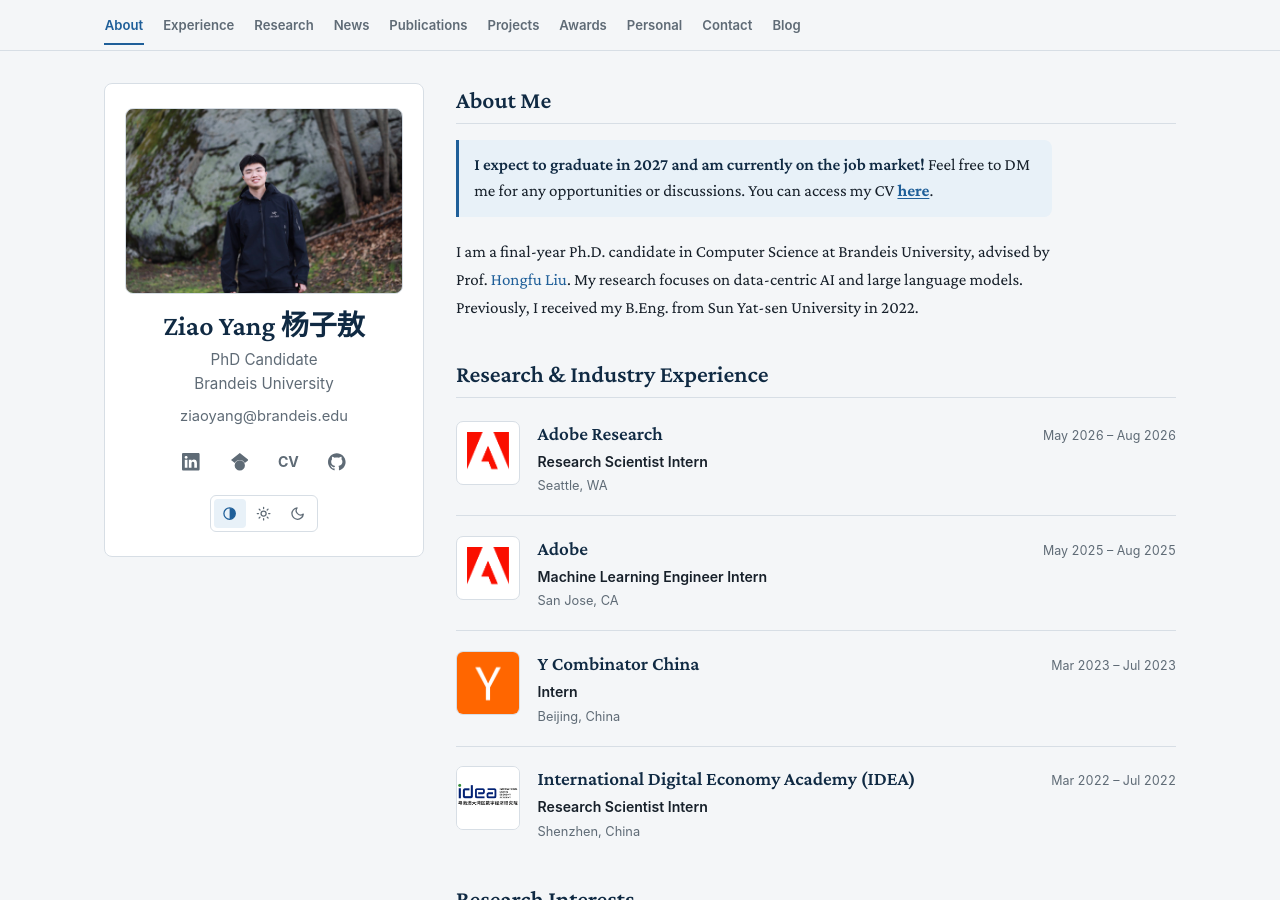
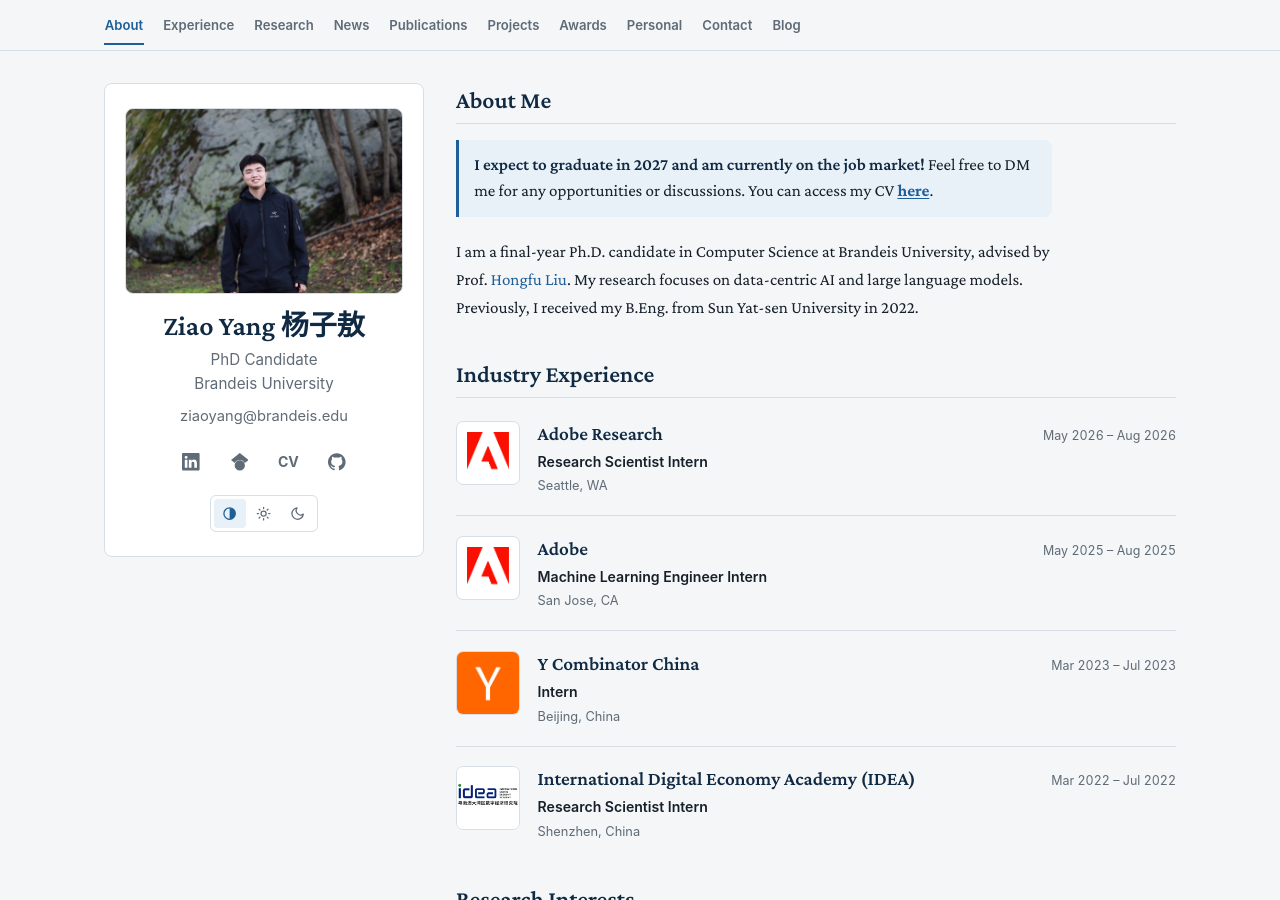
Before and after one commit to yangziao56/homepage, a Jekyll site: the page built from index.md, in a window 1280 px wide and 900 px high. Built offline with Jekyll 4.4.1, drawn with Linux system fonts in a browser that asks for light colours; our own code applies the rules of GitHub Pages for plain Markdown files.

Commit message:
Rename homepage section to Industry Experience

```diff
--- a/_layouts/homepage.html
+++ b/_layouts/homepage.html
@@ -92,7 +92,7 @@
     <nav class="page-nav" aria-label="On this page">
       <div class="page-nav-inner">
         <a href="{% unless page.url == '/' %}{{ '/' | relative_url }}{% endunless %}#about-me">About</a>
-        <a href="{% unless page.url == '/' %}{{ '/' | relative_url }}{% endunless %}#research--industry-experience">Experience</a>
+        <a href="{% unless page.url == '/' %}{{ '/' | relative_url }}{% endunless %}#industry-experience">Experience</a>
         <a href="{% unless page.url == '/' %}{{ '/' | relative_url }}{% endunless %}#research-interests">Research</a>
         <a href="{% unless page.url == '/' %}{{ '/' | relative_url }}{% endunless %}#news">News</a>
         <a href="{% unless page.url == '/' %}{{ '/' | relative_url }}{% endunless %}#publications">Publications</a>
--- a/index.md
+++ b/index.md
@@ -7,7 +7,7 @@
 
 I am a final-year Ph.D. candidate in Computer Science at Brandeis University, advised by Prof. [Hongfu Liu](https://hongfuliu.com). My research focuses on data-centric AI and large language models. Previously, I received my B.Eng. from Sun Yat-sen University in 2022.
 
-## Research & Industry Experience
+## Industry Experience
 
 <div class="experience-list">
 <article class="experience-item">
```
